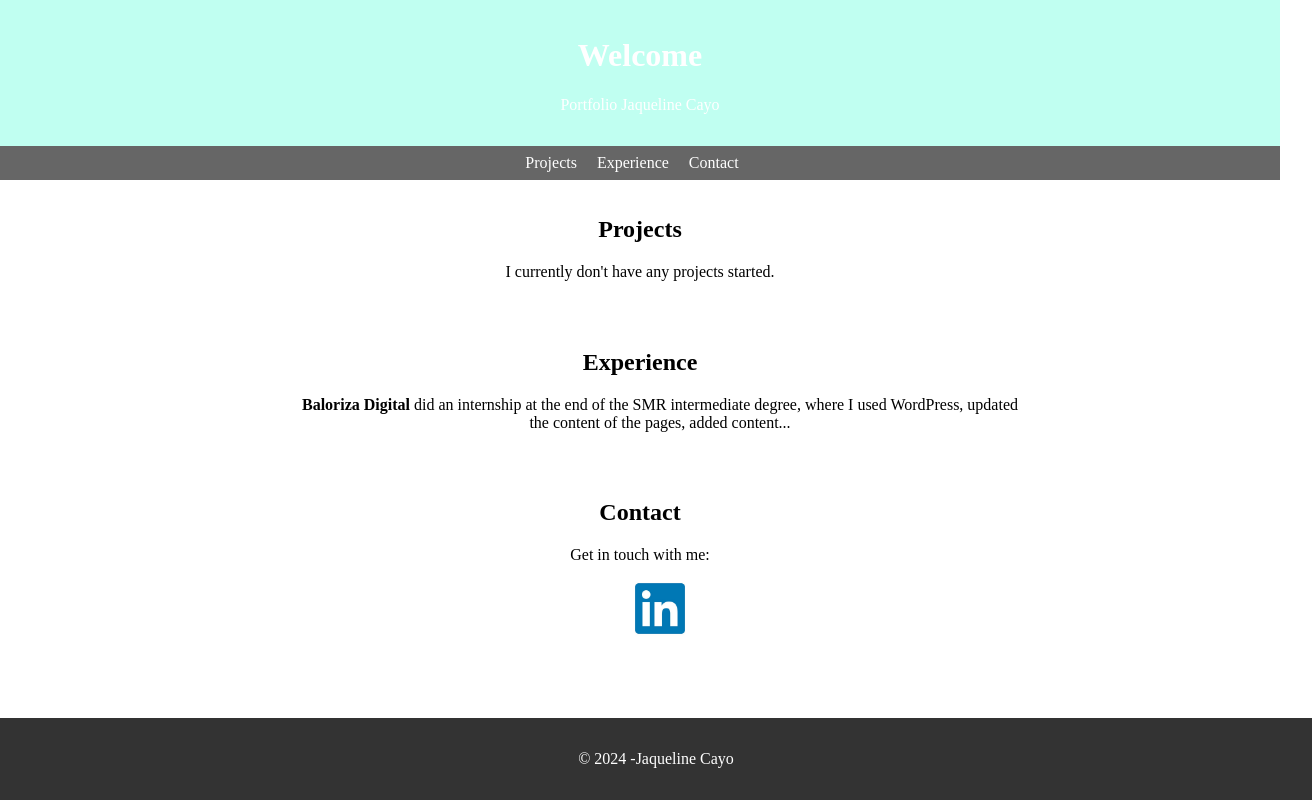
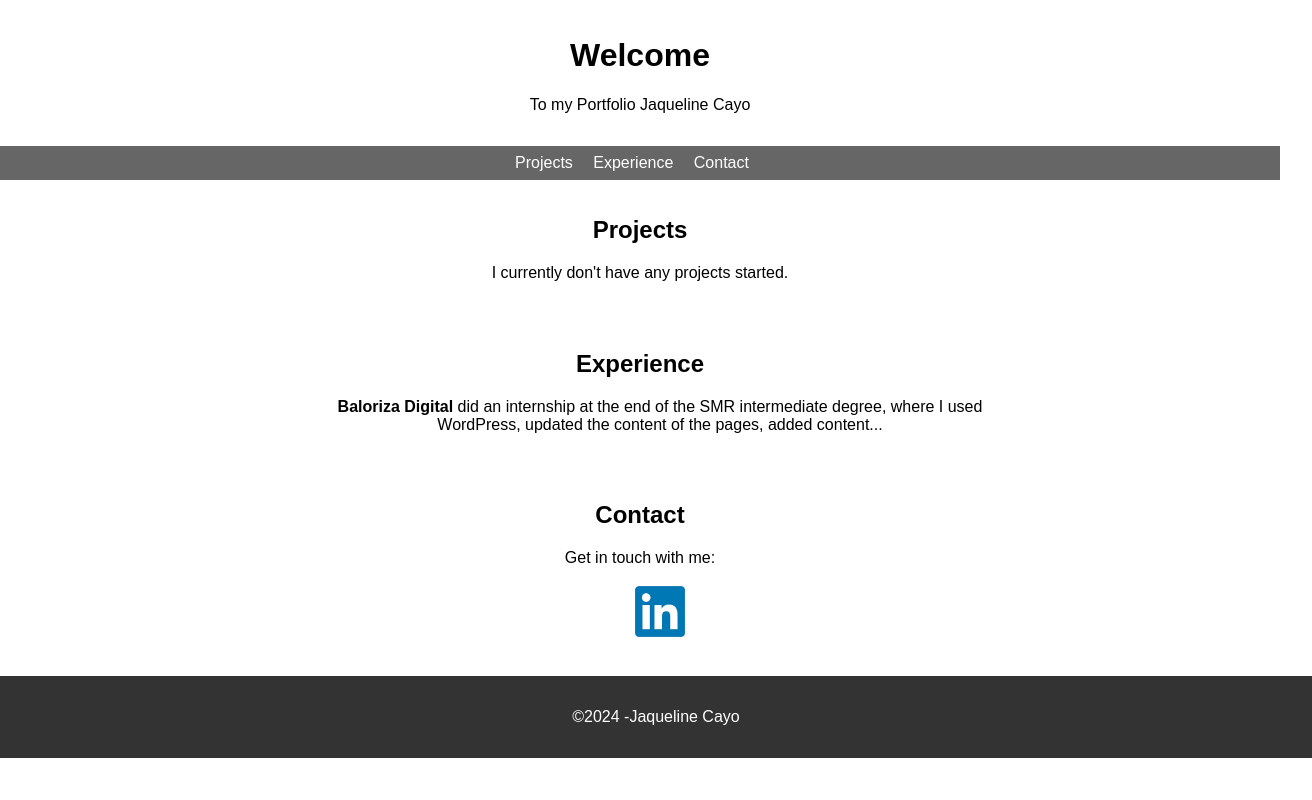
Before and after one commit to jaquecayjam/jaquecayjam.github.io, a plain HTML site: page index.html in a window 1280 px wide. Shown: the whole page, 1312 px wide, since content can reach past the window. Drawn offline with Linux system fonts and the light colour scheme.

Commit message:
estilos fuentes archivo

```diff
--- /dev/null
+++ b/assets/fonts/styleslttrs.css
@@ -0,0 +1,27 @@
+@font-face {
+    font-family: 'titillium1';
+
+    src:
+    url('../fonts/Titillium-Bold.otf') format('otf');
+
+    font-weight: normal;
+    font-style: normal;
+}
+@font-face {
+    font-family: 'titillium2';
+
+    src:
+    url('../fonts/Titillium-Semibold.otf') format('otf');
+
+    font-weight: normal;
+    font-style: normal;
+}
+@font-face {
+    font-family: 'titillium3';
+
+    src:
+    url('../fonts/Titillium-Thin.otf') format('otf');
+
+    font-weight: normal;
+    font-style: normal;
+} */
--- a/assets/styles/main.css
+++ b/assets/styles/main.css
@@ -1,42 +1,13 @@
-
-
-@font-face {
-    font-family: 'titillium1';
-
-    src:
-    url('../fonts/Titillium-Bold.otf') format('otf');
-
-    font-weight: normal;
-    font-style: normal;
-}
-/* @font-face {
-    font-family: 'titillium2';
-
-    src:
-    url('../fonts/Titillium-Semibold.otf') format('otf');
-
-    font-weight: normal;
-    font-style: normal;
-}
-@font-face {
-    font-family: 'titillium3';
-
-    src:
-    url('../fonts/Titillium-Thin.otf') format('otf');
-
-    font-weight: normal;
-    font-style: normal;
-} */
 body {
     font-family: Arial, sans-serif;
     margin: 0;
     padding: 0;
-    font-family: "titillium1";
+
 
 }
 header {
-    background-color: #c0fff1;
-    color: #fff;
+    /* background-color: #c0fff1;
+    color: #fff; */
     text-align: center;
     padding: 1rem;
 }
@@ -72,7 +43,7 @@ footer {
     color: #fff;
     text-align: center;
     padding: 1rem;
-    position: fixed;
+    /* position: fixed; */
     bottom: 0;
     width: 100%;
 }
@@ -89,3 +60,6 @@ h2{
 a {
     font-family: "titillium3";
 } */
+a:hover{
+    color: rgb(0, 0, 0);
+}
--- a/index.html
+++ b/index.html
@@ -9,7 +9,7 @@
 <body>
     <header>
         <h1>Welcome</h1>
-        <p>Portfolio Jaqueline Cayo</p>
+        <p>To my Portfolio Jaqueline Cayo</p>
     </header>
     <nav>
         <ul>
@@ -42,7 +42,7 @@
     </section>
 </main>
     <footer>
-        <p>&copy; 2024 -Jaqueline Cayo</p>
+        <p>&copy;2024 -Jaqueline Cayo</p>
     </footer>
 </body>
 </html>
```
